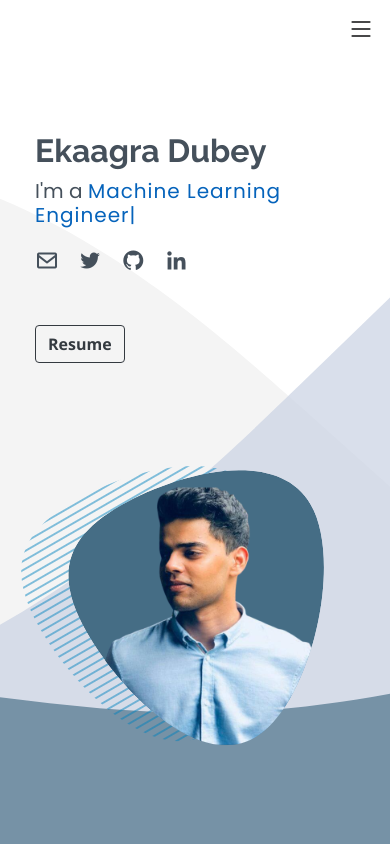
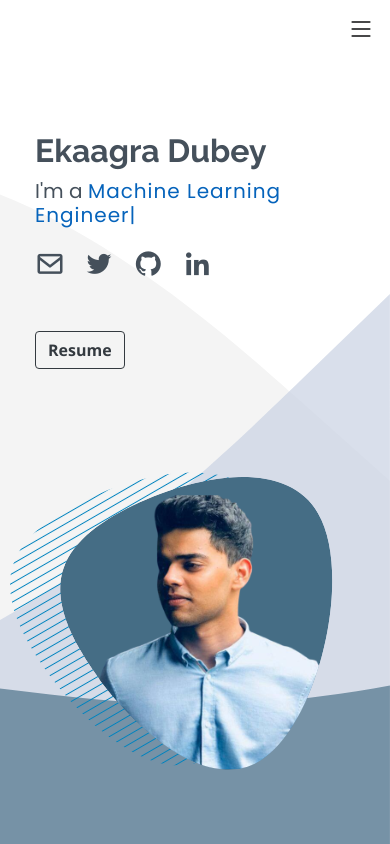
Before and after one commit to Ekaagra08/Ekaagra08.github.io, a plain HTML site: page index.html in a window 390 px wide. Shown: the top 844 px of the page. Drawn offline with nearby package versions, Linux system fonts and the light colour scheme; no server answers.

Commit message:
css update

```diff
--- a/assets/css/style.css
+++ b/assets/css/style.css
@@ -254,7 +254,7 @@ h1, h2, h3, h4, h5, h6 {
   margin-top: 20px;
 }
 #hero .social-links a {
-  font-size: 24px;
+  font-size: 26px;
   display: inline-block;
   color: #45505b;
   line-height: 1;
@@ -289,16 +289,9 @@ h1, h2, h3, h4, h5, h6 {
     text-align: center;
     margin: 0 ;
     padding: 50px;
-    /*height:calc(100%);*/
   }
-  #hero h1 {
-    font-size: 52px;
-    line-height: 46px;
-  }
-  #hero p {
-    margin-top: 10px;
-    font-size: 20px;
-    line-height: 24px;
+  #hero .social-links a {
+    font-size: 30px;
   }
   .scroll{
     display: none;
@@ -311,7 +304,7 @@ h1, h2, h3, h4, h5, h6 {
 }
 @media (max-width: 425px) {
   #hero{
-    /*height: calc(100%)*/
+    height: 100vh;
     padding: 5px;
   }
   #hero h1 {
@@ -329,7 +322,7 @@ h1, h2, h3, h4, h5, h6 {
     margin-right: 0px;
   }
   .img-box{
-    padding:0 20px;
+    padding:0 10px;
   }
 }
 @media (max-width: 320px) {
```
